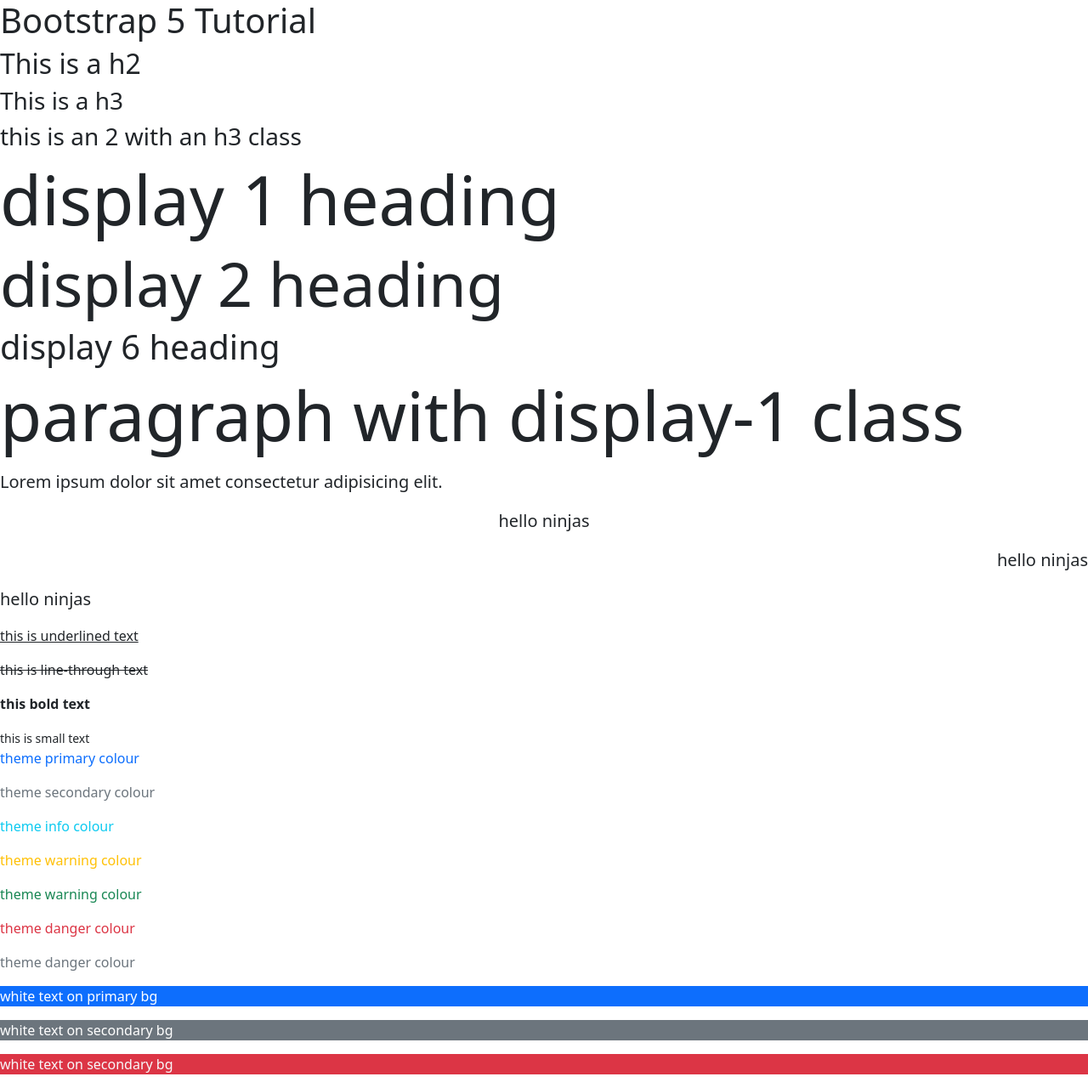
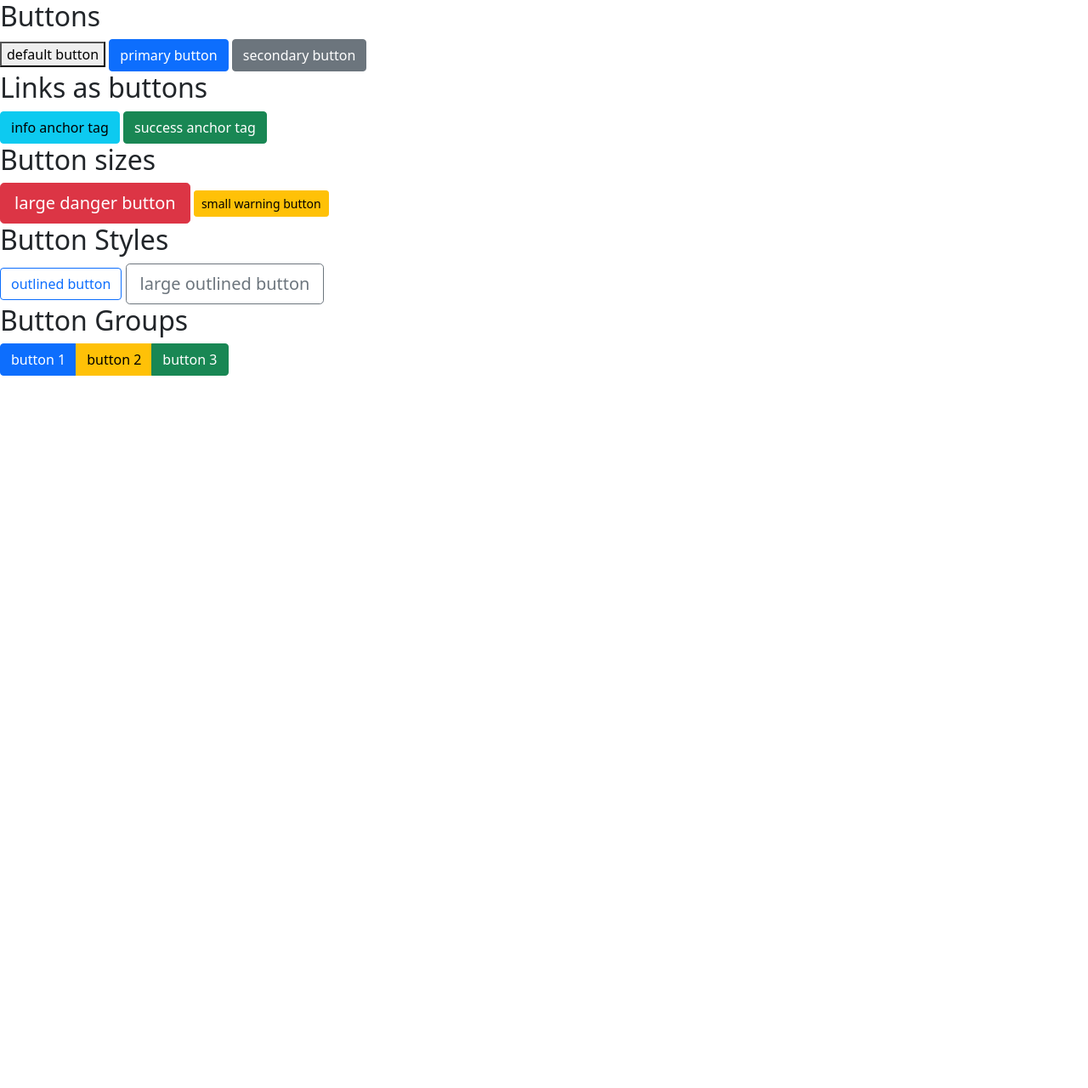
Before and after one commit to Jorksvoco/Bootstrap5, a plain HTML site: page index.html in a window 1280 px wide. Shown: the whole page at 85% size. After the commit the page ends 800 px from the top, so only its background shows below. Drawn offline with nearby package versions, Linux system fonts and the light colour scheme.

Commit message:
Lesson-4

```diff
--- a/index.html
+++ b/index.html
@@ -7,42 +7,39 @@
     <link href="https://cdn.jsdelivr.net/npm/bootstrap@5.0.1/dist/css/bootstrap.min.css" rel="stylesheet" integrity="sha384-+0n0xVW2eSR5OomGNYDnhzAbDsOXxcvSN1TPprVMTNDbiYZCxYbOOl7+AMvyTG2x" crossorigin="anonymous">
 </head>
 <body>
-    <h1>Bootstrap 5 Tutorial</h1>
-    <h2>This is a h2</h2>
-    <h3>This is a h3</h3>
-    <h2 class="h3">this is an 2 with an h3 class</h2>
+     <!-- basic buttons -->
+  <h2>Buttons</h2>
 
-  <!-- display headings -->
-  <h1 class="display-1">display 1 heading</h1>
-  <h1 class="display-2">display 2 heading</h1>
-  <h1 class="display-6">display 6 heading</h1>
-  <p class="display-1">paragraph with display-1 class</p>
+  <button>default button</button>
+  <button class="btn btn-primary">primary button</button> <!-- auto lightens text -->
+  <button class="btn btn-secondary">secondary button</button>
 
-  <!-- lead text & alignment -->
-  <p class="lead">Lorem ipsum dolor sit amet consectetur adipisicing elit.</p>
-  <p class="lead text-center">hello ninjas</p>
-  <p class="lead text-end">hello ninjas</p>
-  <p class="lead text-start">hello ninjas</p>
+  <!-- anchor tags as buttons -->
+  <h2>Links as buttons</h2>
 
-  <!-- text decoration & font weight -->
-  <p class="text-decoration-underline">this is underlined text</p>
-  <p class="text-decoration-line-through">this is line-through text</p>
-  <p class="fw-bold">this bold text</p>
-  <small>this is small text</small>
+  <a href="#" class="btn btn-info">info anchor tag</a>
+  <a href="#" class="btn btn-success">success anchor tag</a>
 
-  <!-- text colours -->
-  <p class="text-primary">theme primary colour</p>
-  <p class="text-secondary">theme secondary colour</p>
-  <p class="text-info">theme info colour</p>
-  <p class="text-warning">theme warning colour</p>
-  <p class="text-success">theme warning colour</p>
-  <p class="text-danger">theme danger colour</p>
-  <p class="text-muted">theme danger colour</p>
+  <!-- button sizes -->
+  <h2>Button sizes</h2>
 
-  <!-- bg colors -->
-  <p class="text-white bg-primary">white text on primary bg</p>
-  <p class="text-white bg-secondary">white text on secondary bg</p>
-  <p class="text-light bg-danger">white text on secondary bg</p>
+  <button class="btn btn-lg btn-danger">large danger button</button>
+  <button class="btn btn-sm btn-warning">small warning button</button>
+
+  <!-- outlined styles -->
+  <h2>Button Styles</h2>
+
+  <button class="btn btn-outline-primary">outlined button</button>
+  <button class="btn btn-outline-secondary btn-lg">large outlined button</button>
+
+  <!-- button groups -->
+  <h2>Button Groups</h2>
+
+  <div class="btn-group">
+    <a href="#" class="btn btn-primary">button 1</a>
+    <a href="#" class="btn btn-warning">button 2</a>
+    <a href="#" class="btn btn-success">button 3</a>
+  </div>
 
     <script src="https://cdn.jsdelivr.net/npm/bootstrap@5.0.1/dist/js/bootstrap.bundle.min.js" integrity="sha384-gtEjrD/SeCtmISkJkNUaaKMoLD0//ElJ19smozuHV6z3Iehds+3Ulb9Bn9Plx0x4" crossorigin="anonymous"></script>
 </body>
```
